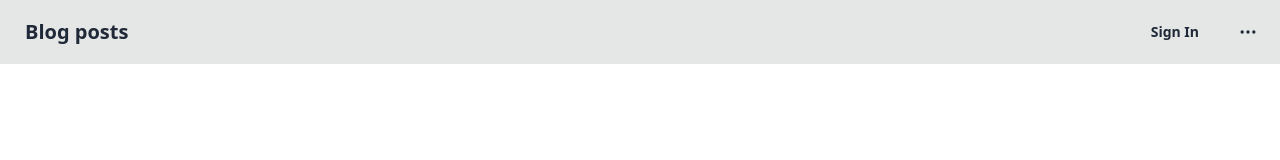
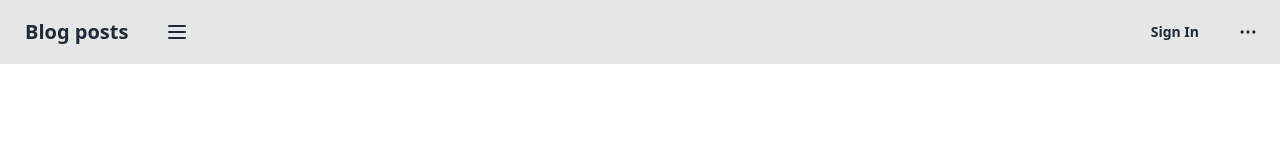
Before and after one commit to jazzUser/blog_posts, a React (Vite) app: page / in a window 1280 px wide. Shown: the top 160 px of the page. Built offline with nearby package versions, Linux system fonts and the light colour scheme.

Commit message:
add a sidebar

```diff
--- a/src/components/Navbar.tsx
+++ b/src/components/Navbar.tsx
@@ -1,22 +1,47 @@
 import { useState } from "react";
+import Sidebar from "./Sidebar";
+
 
 const Navbar = () => {
+  const [isDropdownOpen, setIsDropdownOpen] = useState(false);
+  const [isSidebarOpen, setIsSidebarOpen] = useState(false); // State for sidebar
 
-    const [isDropdownOpen, setIsDropdownOpen] = useState(false);
+  const toggleDropdown = () => {
+    setIsDropdownOpen(!isDropdownOpen);
+  };
 
-    const toggleDropdown = () => {
-      setIsDropdownOpen(!isDropdownOpen);
-    };
+  const toggleSidebar = () => {
+    setIsSidebarOpen(!isSidebarOpen); // Toggle sidebar visibility
+  };
 
-    return (
+  return (
+    <div>
+      {/* Navbar */}
       <div className="navbar w-full bg-base-300 flex justify-between">
-        <div className="flex-1">
+        <div className="flex items-center space-x-2">
           <a className="btn btn-ghost text-xl">Blog posts</a>
+
+          {/* Hamburger button */}
+          <button className="btn btn-square btn-ghost" onClick={toggleSidebar}>
+            <svg
+              xmlns="http://www.w3.org/2000/svg"
+              fill="none"
+              viewBox="0 0 24 24"
+              className="inline-block h-6 w-6 stroke-current"
+            >
+              <path
+                strokeLinecap="round"
+                strokeLinejoin="round"
+                strokeWidth="2"
+                d="M4 6h16M4 12h16M4 18h16"
+              ></path>
+            </svg>
+          </button>
         </div>
+
         <div className="flex items-center space-x-2">
-          <h2 className=" btn btn-ghost">Sign In</h2>
+          <h2 className="btn btn-ghost">Sign In</h2>
           <div className="flex-none relative">
-            {/* Button that toggles the dropdown */}
             <button className="btn btn-square btn-ghost" onClick={toggleDropdown}>
               <svg
                 xmlns="http://www.w3.org/2000/svg"
@@ -57,7 +82,11 @@ const Navbar = () => {
           </div>
         </div>
       </div>
-    );
-}
 
-export default Navbar
+      {/* Sidebar component */}
+      <Sidebar isOpen={isSidebarOpen} onClose={toggleSidebar} />
+    </div>
+  );
+};
+
+export default Navbar;
--- /dev/null
+++ b/src/components/Sidebar.tsx
@@ -0,0 +1,32 @@
+interface Props {
+  isOpen: boolean;
+  onClose: () => void;
+}
+
+const Sidebar = ({ isOpen}: Props) => {
+  return (
+  <div
+      className={`fixed top-[64px] left-0 bg-base-300 w-[200px] h-full z-50 transition-transform ${
+        isOpen ? "transform-none" : "transform -translate-x-full"
+      }`}
+    >
+      <div className="p-4 h-full">
+        <ul className="space-y-4 text-center" >
+          <li className="py-2 text-xl border border-gray-300 border-opacity-60 p-4 rounded-md">History</li>
+          <li className="py-2 text-xl border border-gray-300 border-opacity-60 p-4 rounded-md">American</li>
+          <li className="py-2 text-xl border border-gray-300 border-opacity-60 p-4 rounded-md">Crime</li>
+          <li className="py-2 text-xl border border-gray-300 border-opacity-60 p-4 rounded-md">English</li>
+          <li className="py-2 text-xl border border-gray-300 border-opacity-60 p-4 rounded-md">French</li>
+          <li className="py-2 text-xl border border-gray-300 border-opacity-60 p-4 rounded-md">Fiction</li>
+        </ul>
+      </div>
+    </div>
+  );
+};
+
+export default Sidebar;
+
+
+/*
+'https://dummyjson.com/posts'
+*/
```
